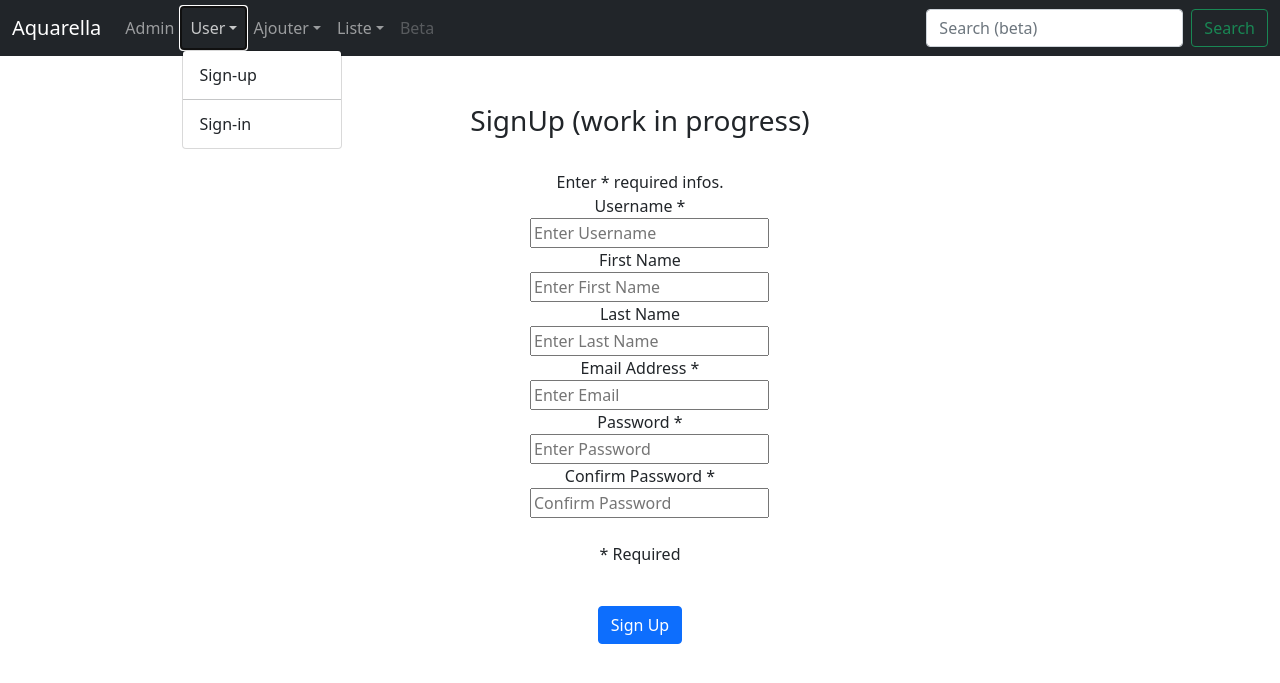
After one commit to Stefus01/projet_CRM, a Django app: page /Signup/ in a window 1280 px wide, after a click on "User". The commit adds this page. Shown: the top 683 px of the page. Run offline with Django 3.2, Linux system fonts and the light colour scheme.

Commit message:
Version 1.6.9 Modif navbar+ ajout add produit/cmd

```diff
--- a/accounts/urls.py
+++ b/accounts/urls.py
@@ -1,4 +1,4 @@
-from django.urls import path,include
+from django.urls import path
 from . import views
 
 urlpatterns = [
@@ -6,5 +6,7 @@ urlpatterns = [
 	path('Client/',views.client,name='client'),
 	path('Liste-de-client/',views.list_client,name='liste_client'),
 	path('Produit/',views.produit,name='produit'),
+	path('ajouter_produits/',views.liste_produit,name='ajout_produit'),
 	path('Commande/',views.commande,name='commande'),
+	path('ajouter_commande/',views.liste_commande,name='ajout_commande'),
 ]
--- a/group_project/urls.py
+++ b/group_project/urls.py
@@ -19,6 +19,5 @@ from django.urls import path, include
 urlpatterns = [
     path('admin/', admin.site.urls),
     path('', include('accounts.urls')),
-    path('members/',include('django.contrib.auth.urls')),
-    path('members/',include('members.urls')),
+    path('',include('members.urls')),
 ] # https://www.youtube.com/watch?v=1UvTNMH7zDo
--- /dev/null
+++ b/members/templates/Signup.html
@@ -0,0 +1,36 @@
+{% extends 'base.html' %}
+{% block content %}
+<title>Sign up</title>
+<center>
+<h3>SignUp (work in progress)</h3><br/>
+{% if submitted %}
+<h2>Your client infos was submitted Succefully into the database !</h2><br/>
+{% else %}
+Enter * required infos.<br/>
+{% endif %}
+<form style="margin: auto; width: 220px" action="/Signup" method="POST">
+    {% csrf_token %}
+    <label for="">Username *</label>
+    <input type="texte" id="username" name="username" placeholder="Enter Username"Required><br/>
+
+    <label for="">First Name</label>
+    <input type="texte" id="fName" name="fName" placeholder="Enter First Name"><br/>
+
+    <label for="">Last Name </label>
+    <input type="texte" id="lName" name="lName" placeholder="Enter Last Name"><br/>
+
+    <label for="">Email Address *</label>
+    <input type="texte" id="email" name="email" placeholder="Enter Email"Required><br/>
+
+    <label for="">Password *</label>
+    <input type="password" id="pass1" name="pass1" placeholder="Enter Password"Required><br/>
+
+    <label for="">Confirm Password *</label>
+    <input type="password" id="pass1" name="pass1" placeholder="Confirm Password"Required><br/>
+
+    <br/><p>* Required</p>
+    <br/><input type="submit" value="Sign Up" class="btn btn-primary"><br/>
+</form>
+
+</center>
+{% endblock content %}
--- a/members/urls.py
+++ b/members/urls.py
@@ -2,5 +2,8 @@ from django.urls import path
 from . import views
 
 urlpatterns = [
-    path('login_user', views.login_user,name="login"),
+    path('Signup/', views.signup,name="signup"),
+    path('Signin/', views.signin,name="signin"),
+    path('Signout/', views.signout,name="signout"),
+
 ]
--- a/members/views.py
+++ b/members/views.py
@@ -1,8 +1,29 @@
+from django.http import HttpResponse, HttpResponseRedirect
 from django.shortcuts import render, redirect
-from django.contrib.auth import authenticate, login, logout
+from django.contrib.auth.models import User
 from django.contrib import messages
-
 # Create your views here.
 
-def login_user(request):
-    return render(request, 'registration/login.html')
+def signin(request):
+    return render(request, 'Signin.html')
+
+def signout(request):
+    pass
+
+def signup(request):
+    if request.method=="POST":
+        username=request.POST['UserName']
+        fname=request.POST['FName']
+        lname=request.POST['LName']
+        email=request.POST['Email']
+        pass1=request.POST['Password']
+        pass2=request.POST['Confirm_Password']
+
+        myuser= User.objects.create_user(username,email,pass1)
+        myuser.first_name=fname
+        myuser.last_name=lname
+        myuser.save()
+        messages.success(request, " Your account has been succesfully created.")
+        # return HttpResponseRedirect('/signup/?submitted=True')
+
+    return render(request, 'Signup.html')
--- a/templates/navbar.html
+++ b/templates/navbar.html
@@ -12,29 +12,42 @@
             <a class="nav-link" href="http://127.0.0.1:8000/admin/" target="_blank" role="button">Admin</a>
           </li>
 
-          <li class="nav-item">
-            <a class="nav-link" href="{% url 'produit' %}" target="_blank" role="button">Produits</a>
-          </li>
-
-          <li class="nav-item">
-            <a class="nav-link" href="{% url 'commande' %}" target="_blank" role="button">Commandes</a>
+          <li class="nav-item dropdown">
+            <a class="nav-link dropdown-toggle" href="#" id="navbarDropdown" role="button" data-bs-toggle="dropdown" aria-expanded="false">User</a>
+            <ul class="dropdown-menu" aria-labelledby="navbarDropdown">
+              <li><a class="dropdown-item" href="{% url 'signup' %}" target="_blank">Sign-up</a></li>
+              <li><hr class="dropdown-divider"></li>
+              <li><a class="dropdown-item" href="{% url 'signin' %}" target="_blank">Sign-in</a></li>
+            </ul>
           </li>
 
           <li class="nav-item dropdown">
-            <a class="nav-link dropdown-toggle" href="#" id="navbarDropdown" role="button" data-bs-toggle="dropdown" aria-expanded="false">Client</a>
+            <a class="nav-link dropdown-toggle" href="#" id="navbarDropdown" role="button" data-bs-toggle="dropdown" aria-expanded="false">Ajouter</a>
             <ul class="dropdown-menu" aria-labelledby="navbarDropdown">
-              <li><a class="dropdown-item" href="{% url 'client' %}" target="_blank">Ajouter</a></li>
+              <li><a class="dropdown-item" href="{% url 'client' %}" target="_blank">Client</a></li>
               <li><hr class="dropdown-divider"></li>
-              <li><a class="dropdown-item" href="{% url 'liste_client' %}" target="_blank">Liste</a></li>
+              <li><a class="dropdown-item" href="{% url 'ajout_produit' %}" target="_blank">Produit</a></li>
+              <li><hr class="dropdown-divider"></li>
+              <li><a class="dropdown-item" href="{% url 'ajout_commande' %}" target="_blank">Commande</a></li>
             </ul>
           </li>
 
+          <li class="nav-item dropdown">
+            <a class="nav-link dropdown-toggle" href="#" id="navbarDropdown" role="button" data-bs-toggle="dropdown" aria-expanded="false">Liste</a>
+            <ul class="dropdown-menu" aria-labelledby="navbarDropdown">
+              <li><a class="dropdown-item" href="{% url 'liste_client' %}" target="_blank">Client</a></li>
+              <li><hr class="dropdown-divider"></li>
+              <li><a class="dropdown-item" href="{% url 'produit' %}" target="_blank">Produit</a></li>
+              <li><hr class="dropdown-divider"></li>
+              <li><a class="dropdown-item" href="{% url 'commande' %}" target="_blank">Commande</a></li>
+            </ul>
+          </li>
               <a class="nav-link disabled" href="#" tabindex="-1" aria-disabled="true">Beta</a>
 
         </ul>
 
         <form class="d-flex">
-          <input class="form-control me-2" type="search" placeholder="Search" aria-label="Search">
+          <input class="form-control me-2" type="search" placeholder="Search (beta)" aria-label="Search">
           <button class="btn btn-outline-success" type="submit">Search</button>
         </form>
 
```
Also changed, not shown: accounts/forms.py (+9 -4 lines), accounts/views.py (+29 -3 lines), log.txt (+9 -0 lines), members/templates/Signin.html (added, +8 -0 lines), members/templates/Signout.html (added, +7 -0 lines), members/templates/registration/login.html (deleted, +0 -13 lines), templates/ajouter_commande.html (added, +25 -0 lines), templates/ajouter_produits.html (added, +25 -0 lines), db_projet.sqlite3.
